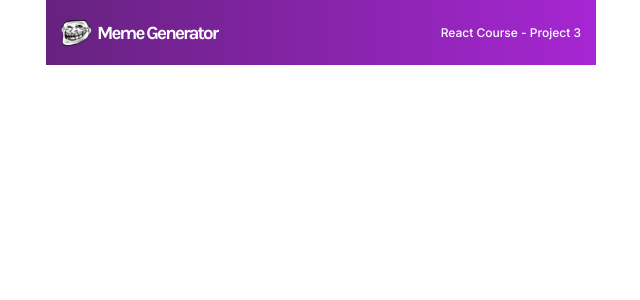
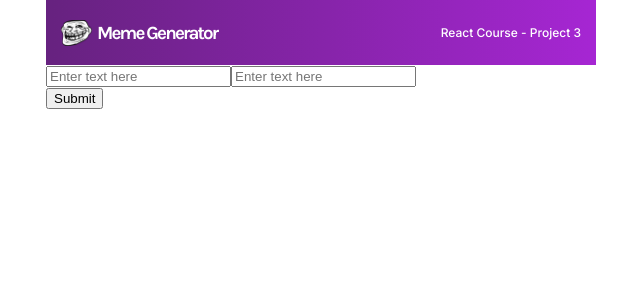
Before and after one commit to hollowayjenelle/meme-generator, a React (Create React App) app: page / in a window 1280 px wide. Shown: the top 300 px of the page, without its empty margins (319-959 px from the left). Built offline with nearby package versions, Linux system fonts and the light colour scheme.

Commit message:
create Form component

```diff
--- a/src/App.js
+++ b/src/App.js
@@ -1,10 +1,12 @@
 import './App.css';
 import Header from './components/Header';
+import Form from './components/Form';
 
 function App() {
   return (
     <div className="App">
       <Header />
+      <Form />
     </div>
   );
 }
--- /dev/null
+++ b/src/components/Form.js
@@ -0,0 +1,11 @@
+export default function Form(){
+    return (
+        <form className="form-section">
+            <div className="input-fields">
+                <input type="text" placeholder="Enter text here"></input>
+                <input type="text" placeholder="Enter text here"></input>
+            </div>
+            <input type="submit"></input>
+        </form>
+    )
+}
```
